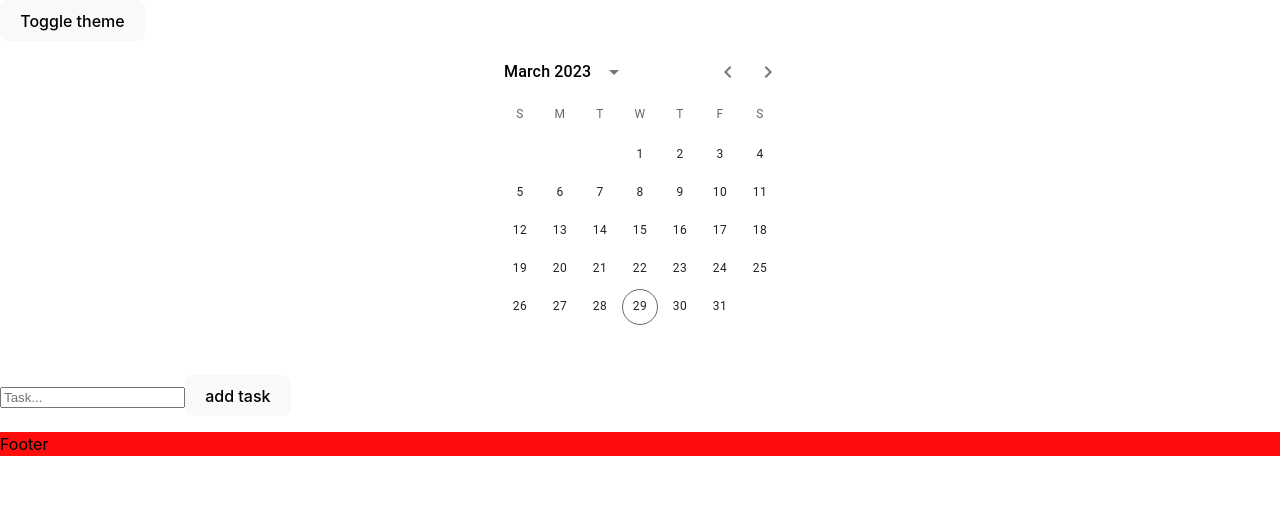
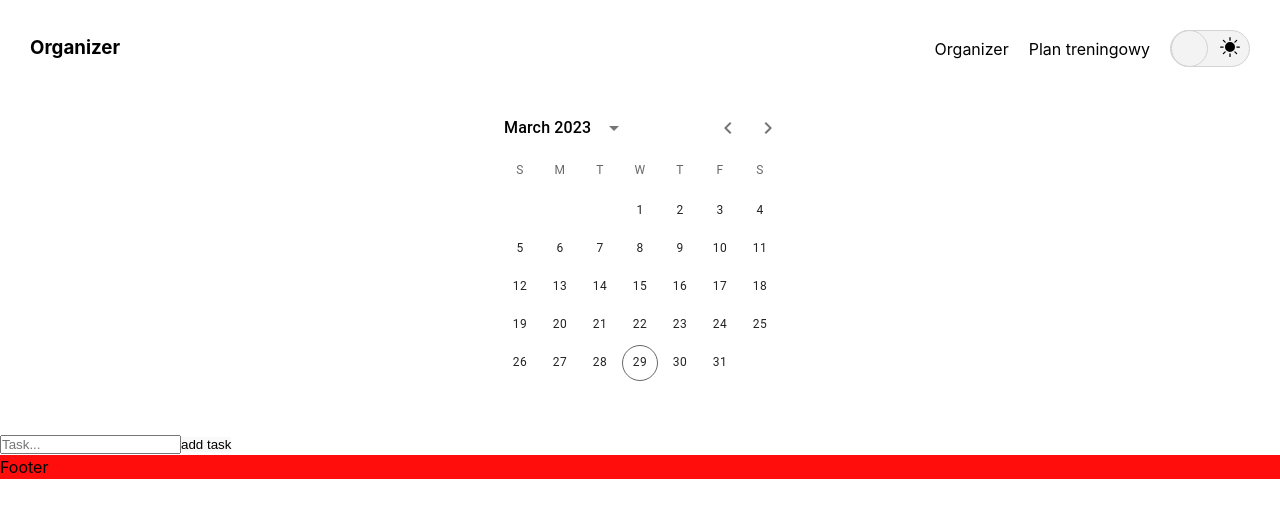
Before and after one commit to michal-kuliga12/organizer-app, a React (Vite) app in the folder client/: page /old in a window 1280 px wide. Shown: the top 518 px of the page. Built offline with nearby package versions, Linux system fonts and the light colour scheme; no server answers.

Commit message:
navbar and styling
-added navbar
-added theme switcher component
-added overlay od dragging over dropzone category
-task styling by their status

```diff
--- a/client/src/_theme.scss
+++ b/client/src/_theme.scss
@@ -2,6 +2,7 @@
 $dark-primary: rgb(24, 23, 23);
 // $dark-secondary: rgb(37, 37, 37, 0.7);
 $dark-secondary: rgba(37, 37, 37, 0.7);
+$dark-third: rgba(44, 44, 44, 0.664);
 $dark-accent-one: rgba(217, 91, 175, 0.863);
 // $dark-accent-one: rgb(220, 76, 172);
 $dark-accent-two: rgb(17, 176, 216);
@@ -10,6 +11,7 @@ $dark-font: rgba(255, 255, 255, 0.707);
 // LIGHT THEME
 $light-primary: rgb(255, 255, 255);
 $light-secondary: rgb(243, 243, 243);
+$light-third: rgb(235, 235, 235);
 $light-accent-one: rgb(243, 184, 23);
 $light-accent-two: rgb(247, 202, 0);
 $light-font: rgb(0, 0, 0);
--- a/client/src/components/Navbar.tsx
+++ b/client/src/components/Navbar.tsx
@@ -6,28 +6,24 @@ import {
   toggleLight,
 } from "../features/theme/themeSlice";
 import { useAppDispatch, useAppSelector } from "../app/hooks";
+import Switcher from "./Switcher";
 
 const Navbar: React.FC = () => {
   const theme = useAppSelector(selectTheme);
   const dispatch = useAppDispatch();
   return (
-    <div className={styles.navbar}>
-      <div>
-        <button
-          onClick={() => {
-            if (theme === "light") {
-              localStorage.setItem("theme", "dark");
-              return dispatch(toggleDark());
-            } else {
-              localStorage.setItem("theme", "light");
-              return dispatch(toggleLight());
-            }
-          }}
-        >
-          Toggle theme
-        </button>
+    <header className={styles.navbar}>
+      <h3>Organizer</h3>
+      <div className={styles.navbarMenu}>
+        <nav>
+          <ul>
+            <li>Organizer</li>
+            <li>Plan treningowy</li>
+          </ul>
+        </nav>
+        <Switcher />
       </div>
-    </div>
+    </header>
   );
 };
 
--- /dev/null
+++ b/client/src/components/Switcher.tsx
@@ -0,0 +1,43 @@
+import React from "react";
+import styles from "../styles/Switcher.module.scss";
+import { BsFillSunFill, BsMoonStarsFill } from "react-icons/bs";
+import { useAppDispatch, useAppSelector } from "../app/hooks";
+import {
+  selectTheme,
+  toggleDark,
+  toggleLight,
+} from "../features/theme/themeSlice";
+
+const Switcher = () => {
+  const theme = useAppSelector(selectTheme);
+  const dispatch = useAppDispatch();
+  const themeSwitch = () => {
+    if (theme === "light") {
+      localStorage.setItem("theme", "dark");
+      return dispatch(toggleDark());
+    } else {
+      localStorage.setItem("theme", "light");
+      return dispatch(toggleLight());
+    }
+  };
+  return (
+    <button
+      onClick={() => {
+        themeSwitch();
+      }}
+      className={`${styles.switcher} ${
+        theme === "light" ? styles.light : styles.dark
+      }`}
+    >
+      <span className={styles.icon} id={styles.moon}>
+        <BsMoonStarsFill />
+      </span>
+      <span className={styles.icon} id={styles.sun}>
+        <BsFillSunFill />
+      </span>
+      <span className={styles.marker}></span>
+    </button>
+  );
+};
+
+export default Switcher;
--- a/client/src/components/TodoItem.tsx
+++ b/client/src/components/TodoItem.tsx
@@ -1,6 +1,8 @@
 import React from "react";
 import { ITodo } from "../interfaces/todo";
 import styles from "../styles/TodoPage.module.scss";
+import { RxCross2 } from "react-icons/rx";
+import { AiOutlineLeft, AiOutlineRight } from "react-icons/ai";
 
 interface ITodoItemComp {
   todo: ITodo;
@@ -22,40 +24,50 @@ const TodoItemComp = (props: {
 }) => {
   return (
     <li
-      className={styles.todoListItem}
+      className={`${styles.todoListItem} ${
+        (props.todo.status === "todo" && styles.todo) ||
+        (props.todo.status === "inProgress" && styles.inProgress) ||
+        (props.todo.status === "completed" && styles.completed)
+      }`}
       key={props.index}
       draggable
       onDragStart={(e) => {
         props.dragStarted(e, props.todo?.id, props.todo?.status);
       }}
     >
-      {props.todo?.name}
+      <div className={styles.todoListItemUp}>
+        <p>{props.todo?.name}</p>
         <button
+          className={`${styles.listBtn} ${styles.delBtn}`}
           onClick={() => {
-          console.log(props.todo?.id);
             props.deleteTodo(props.todo?.id);
           }}
         >
-        x
+          <RxCross2 />
         </button>
+      </div>
+      <div className={styles.todoListItemDown}>
         {props.previousStatus && (
           <button
+            className={`${styles.listBtn} ${styles.leftBtn}`}
             onClick={() => {
               props.todoStatusChange(props.todo?.id, props.previousStatus);
             }}
           >
-          {"<"}
+            <AiOutlineLeft />
           </button>
         )}
         {props.nextStatus && (
           <button
+            className={`${styles.listBtn} ${styles.rightBtn}`}
             onClick={() => {
               props.todoStatusChange(props.todo?.id, props.nextStatus);
             }}
           >
-          {">"}
+            <AiOutlineRight />
           </button>
         )}
+      </div>
     </li>
   );
 };
--- a/client/src/index.scss
+++ b/client/src/index.scss
@@ -12,6 +12,7 @@
   .dark {
     --primary: #{$dark-primary};
     --secondary: #{$dark-secondary};
+    --third: #{$dark-third};
     --accent-one: #{$dark-accent-one};
     --accent-two: #{$dark-accent-two};
     --font: #{$dark-font};
@@ -19,12 +20,16 @@
   .light {
     --primary: #{$light-primary};
     --secondary: #{$light-secondary};
+    --third: #{$light-third};
     --accent-one: #{$light-accent-one};
     --accent-two: #{$light-accent-two};
     --font: #{$light-font};
   }
 }
-
+* {
+  margin: 0;
+  padding: 0;
+}
 a {
   font-weight: 500;
   color: #646cff;
@@ -43,26 +48,12 @@ h1 {
   font-size: 3.2em;
   line-height: 1.1;
 }
-
 button {
-  border-radius: 8px;
-  border: 1px solid transparent;
-  padding: 0.6em 1.2em;
-  font-size: 1em;
-  font-weight: 500;
-  font-family: inherit;
-  background-color: #1a1a1a;
-  cursor: pointer;
-  transition: border-color 0.25s;
+  border: none;
 }
-button:hover {
-  border-color: #646cff;
+svg {
+  fill: var(--font);
 }
-button:focus,
-button:focus-visible {
-  outline: 4px auto -webkit-focus-ring-color;
-}
-
 @media (prefers-color-scheme: light) {
   :root {
     color: #213547;
--- a/client/src/styles/Navbar.module.scss
+++ b/client/src/styles/Navbar.module.scss
@@ -1,3 +1,19 @@
 .navbar {
   background-color: var(--primary);
+  display: flex;
+  justify-content: space-between;
+  align-items: center;
+  padding: 30px;
+  .navbarMenu {
+    display: flex;
+    align-items: center;
+    gap: 20px;
+    nav {
+      ul {
+        display: flex;
+        gap: 20px;
+        list-style: none;
+      }
+    }
+  }
 }
--- /dev/null
+++ b/client/src/styles/Switcher.module.scss
@@ -0,0 +1,58 @@
+.switcher {
+  width: 80px;
+  height: 37px;
+  border: 1px solid lightgray;
+  border-radius: 50px;
+  box-sizing: border-box;
+  background-color: var(--secondary);
+
+  display: flex;
+  align-items: center;
+  justify-content: space-between;
+  position: relative;
+  .icon {
+    width: 40px;
+    svg {
+      width: 20px;
+      height: 20px;
+    }
+  }
+  .marker {
+    position: absolute;
+    border: 1px solid lightgray;
+    border-radius: 50%;
+    height: 35px;
+    width: 35px;
+    z-index: 100;
+    transition: 0.2s;
+  }
+  &.light {
+    #moon {
+      opacity: 0;
+    }
+    &:hover {
+      cursor: pointer;
+      .marker {
+        background-color: lightgray;
+      }
+    }
+  }
+  &.dark {
+    border: 1px solid rgb(65, 65, 65);
+    &:hover {
+      cursor: pointer;
+      .marker {
+        background-color: rgb(65, 65, 65);
+      }
+    }
+    #sun {
+      opacity: 0;
+    }
+    .marker {
+      background-color: var(--third);
+      border: 1px solid rgb(65, 65, 65);
+      transition: 0.2s;
+      transform: translateX(43px);
+    }
+  }
+}
--- a/client/src/styles/TodoPage.module.scss
+++ b/client/src/styles/TodoPage.module.scss
@@ -85,23 +85,36 @@
     z-index: 1;
     position: relative;
     .todoList {
-      &.dragover {
-        background-color: var(--accent-one);
-        opacity: 0.7;
-      }
       position: relative;
       padding: 0;
       display: flex;
       flex-direction: column;
       z-index: 2;
       margin: 0;
-      padding: 0 20px;
+      padding: 10px 20px;
       height: 100%;
       gap: 10px;
+      &.dragover {
+        background-color: var(--accent-one);
+        border-radius: 10px;
+        opacity: 0.7;
+        transition: 0.4s;
+        display: flex;
+        &::after {
+          content: "+";
+          position: absolute;
+          align-self: center;
+          justify-self: center;
+          top: 30%;
+          color: white;
+          font-size: 128px;
+        }
+      }
       h2 {
         border-bottom: 1px solid lightgray;
         display: flex;
         gap: 10px;
+        margin-bottom: 10px;
         span {
           display: flex;
           align-items: center;
@@ -110,28 +123,61 @@
       .todoListItem {
         padding: 10px;
         list-style: none;
-        border-radius: 10px;
+        border-radius: 5px;
+        border-left: 10px solid transparent;
         position: relative;
-        background-color: var(--primary);
+        background-color: var(--third);
+        display: flex;
+        justify-content: space-between;
+        flex-direction: column;
         height: 80px;
         z-index: 4;
-        // &::before {
-        //   content: "";
-        //   position: absolute;
-        //   inset: 0;
-        //   border-radius: 10px; /*1*/
-        //   border: 2px solid transparent; /*2*/
-        //   background: linear-gradient(
-        //       45deg,
-        //       var(--accent-one),
-        //       var(--accent-two)
-        //     )
-        //     border-box; /*3*/
-        //   -webkit-mask: /*4*/ linear-gradient(#fff 0 0) padding-box,
-        //     linear-gradient(#fff 0 0);
-        //   -webkit-mask-composite: xor; /*5'*/
-        //   mask-composite: exclude; /*5*/
-        // }
+        &.todo {
+          border: 1px solid var(--accent-one);
+          box-shadow: none;
+          .todoListItemDown {
+            flex-direction: row-reverse;
+          }
+        }
+        &.inProgress {
+          &:nth-child(2n + 1) {
+            border-left: 10px solid var(--accent-one);
+          }
+          &:nth-child(2n) {
+            border-left: 10px solid var(--accent-two);
+          }
+        }
+        &.completed {
+          border-left: 10px solid rgba(172, 255, 47, 0.61);
+          background-color: rgba(28, 209, 28, 0.226);
+          opacity: 0.7;
+        }
+        .todoListItemUp {
+          display: flex;
+          justify-content: space-between;
+        }
+        .todoListItemDown {
+          display: flex;
+          justify-content: space-between;
+        }
+        .listBtn {
+          background: transparent;
+          width: 20px;
+          height: 20px;
+          svg {
+            width: 20px;
+            height: 20px;
+          }
+          &:hover {
+            cursor: pointer;
+          }
+        }
+        .delBtn {
+          position: absolute;
+          top: 10px;
+          right: 10px;
+          background-color: transparent;
+        }
       }
     }
   }
```
Lines whose indentation alone changed are shown as unchanged.
